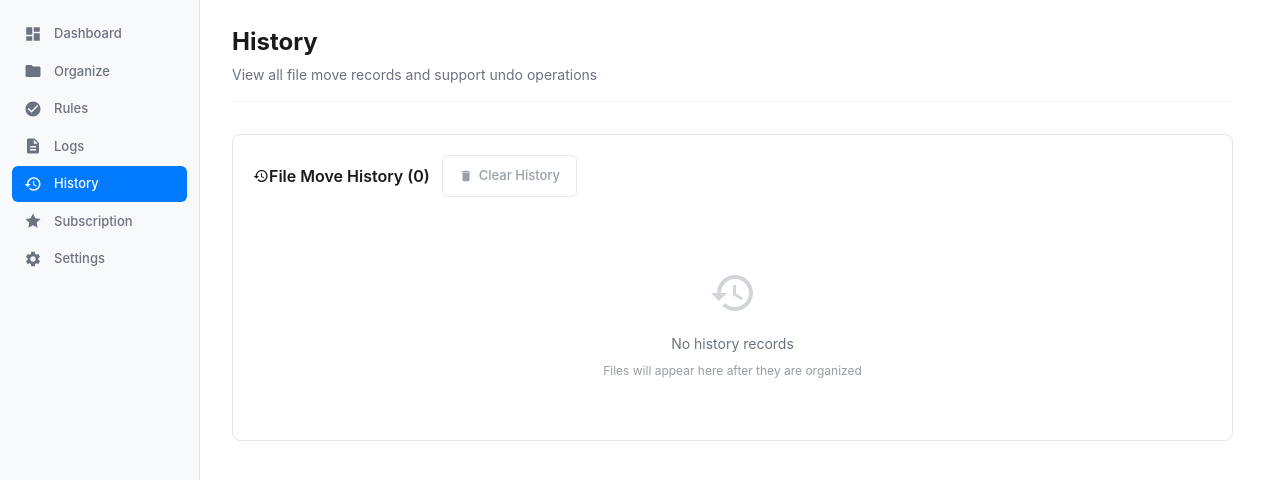
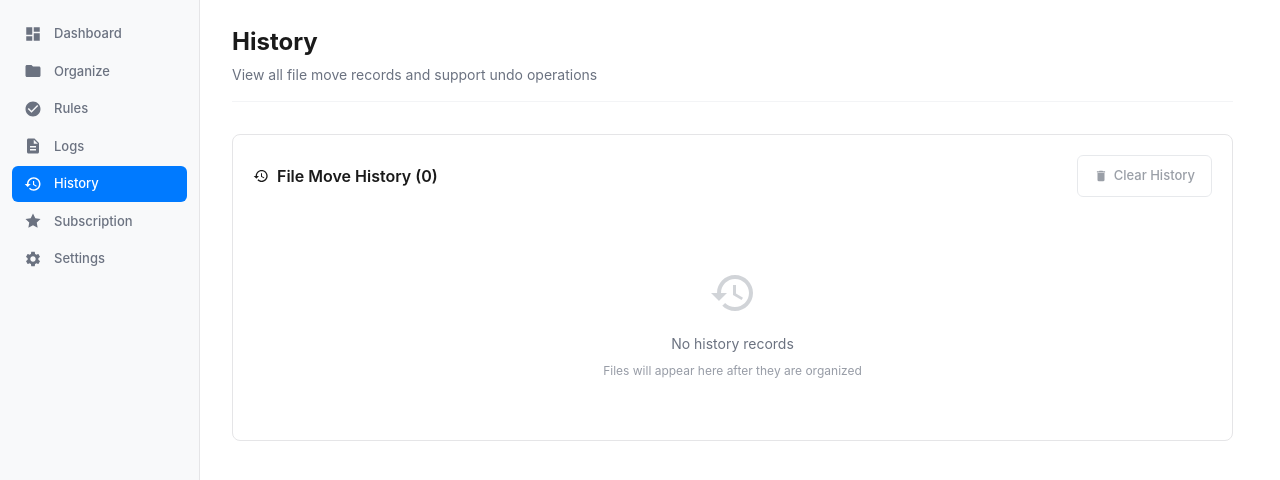
Before and after one commit to Pulset/FileSortify, a React (Vite) app: page / in a window 1280 px wide. Both pictures are taken after a click on the element "History". Shown: the top 480 px of the page. Built offline with nearby package versions, Linux system fonts and the light colour scheme.

Commit message:
style: css

```diff
--- a/src/styles/index.css
+++ b/src/styles/index.css
@@ -623,6 +623,7 @@
     align-items: center;
     gap: 12px;
     margin-bottom: 16px;
+    justify-content: space-between;
   }
 
   .setting-icon {
@@ -638,7 +639,7 @@
     font-size: 16px;
     font-weight: 600;
     color: #1a1a1a;
-
+    gap: 8px;
     display: flex;
     align-items: center;
     justify-content: space-between;
```
